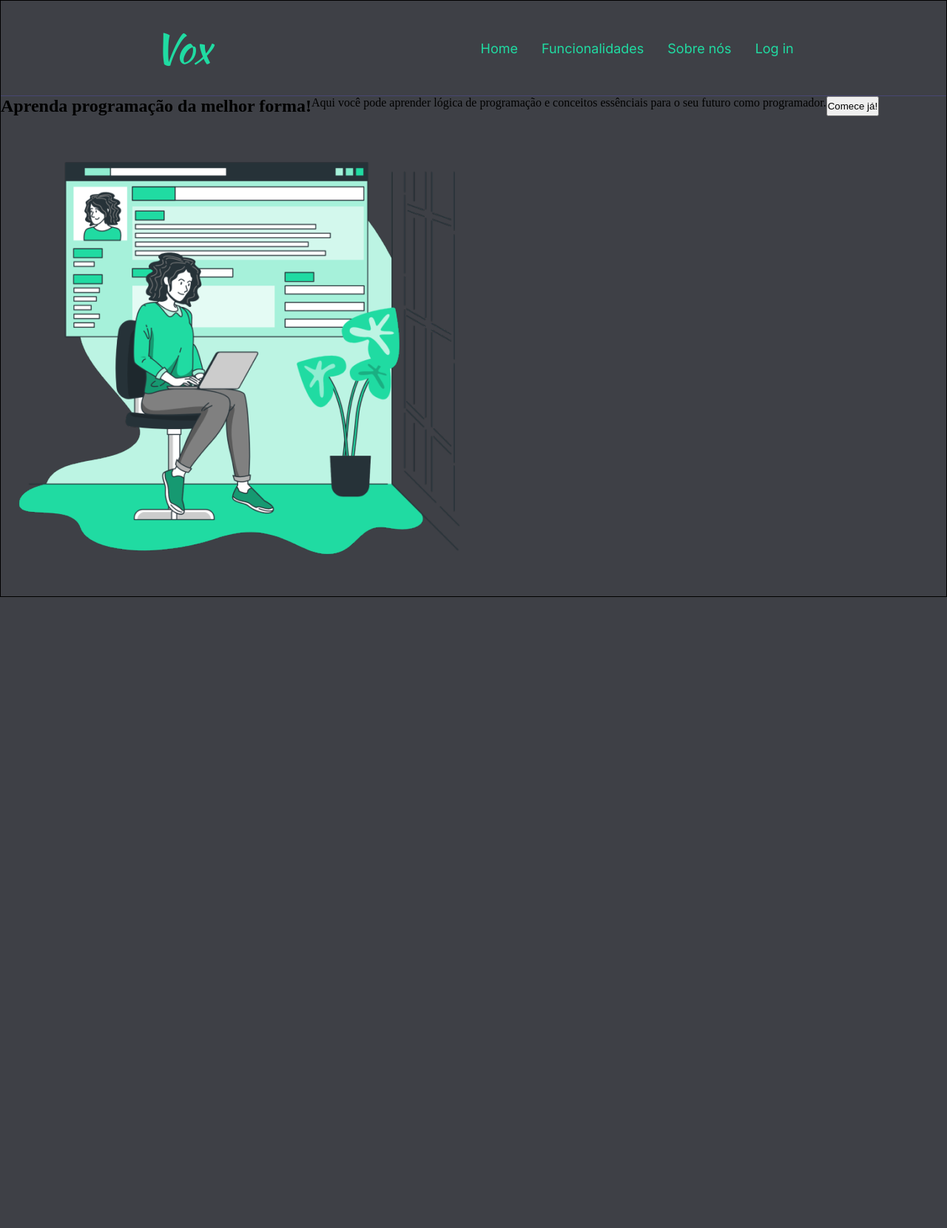
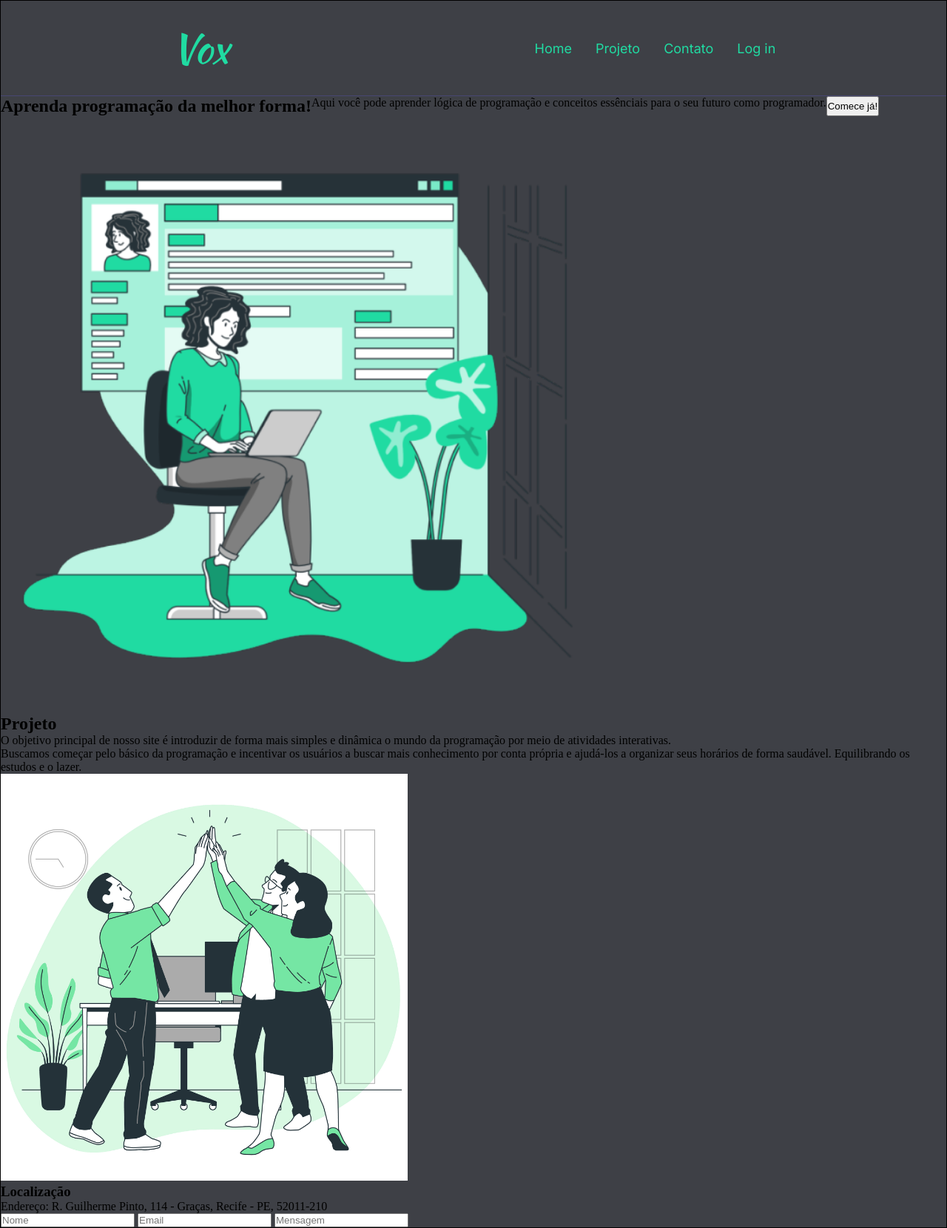
Before and after one commit to Leticia74280/VoxStudy, a plain HTML site: page index.html in a window 1280 px wide. Shown: the whole page at 74% size. Before the commit the page ends 807 px from the top, so only its background shows below. Drawn offline with Linux system fonts and the light colour scheme; a web font is replaced by a local one.

Commit message:
Update index.html

```diff
--- a/index.html
+++ b/index.html
@@ -15,24 +15,58 @@
     <header class="cabecalho">
      <p class="cabecalho-vox">Vox</p>
      <nav class="cabecalho-menu" >
-        <a class="cabecalho-menu-item" >Home</a>
-        <a class="cabecalho-menu-item" >Funcionalidades</a>
-        <a class="cabecalho-menu-item" >Sobre nós</a>
-        <a class="cabecalho-menu-item" >Log in</a>
+        <a class="cabecalho-menu-item" href="#inicio" >Home</a>
+        <a class="cabecalho-menu-item" href="#sobre" >Projeto</a>
+        <a class="cabecalho-menu-item" href="#footer" >Contato</a>
+        <a class="cabecalho-menu-item login_btn" >Log in</a>
      </nav>
     </header>
 
-    <main class="conteudo">
-        <section class="conteudo-principal">
+    <main class="conteudo" id="inicio">
+        <section class="conteudo-principal" >
             <div class="conteudo-principal-escrito">
                 <h1 class="conteudo-principal-escrito-titulo">Aprenda programação
                     da melhor forma!</h1>
                     <p class="conteudo-principal-escrito-subtitulo">Aqui você pode aprender lógica de programação e conceitos essênciais para o seu futuro como programador.</p>
                     <button class="conteudo-principal-botao">Comece já!</button>
             </div>
-            <img class="conteudo-principal" src="img\Online_page-bro_1.png" alt="mulher estudando para programação">
+            <div class="imagem">
+                <img class="" src="img\Online_page-bro_1.png" alt="mulher estudando para programação" width="800">
+            </div>
+        </section>
+        <section id="sobre" >
+            <div class="membros">
+            </div>
+            <div class="sobre_content">
+                <h1 class="sobre_title">Projeto</h1>
+                <p class="conteudo-principal-escrito-subtitulo">O objetivo principal de nosso site é introduzir de forma mais simples e dinâmica o mundo da programação por meio de atividades interativas.</p>
+                <p class="conteudo-principal-escrito-subtitulo"> Buscamos começar pelo básico da programação e incentivar os usuários a buscar mais conhecimento por conta própria e ajudá-los a organizar seus horários de forma saudável. Equilibrando os estudos e o lazer.</p>
+            </div>
+            <img src="img/7809433.jpg" alt="" width="550px">
         </section>
     </main>
+    <footer>
+        <section class="footer_content" id="footer">
+            <div class="local">
+               <div class="local_text">
+                <h3>Localização</h3>
+                <p>Endereço: R. Guilherme Pinto, 114 - Graças, Recife - PE, 52011-210</p>
+               </div>
+               <div class="form_content">
+                <label for="name">
+                    <input type="text" name="name" id="name" placeholder="Nome">
+                </label>
+                <label for="email">
+                    <input type="text" name="email" id="email" placeholder="Email">
+                </label>
+                <label for="message">
+                    <input type="text" name="message" id="message" placeholder="Mensagem">
+                </label>
+               </div>
+            </div>
+            <div class="bottom_content"></div>
+        </section>
+    </footer>
 </body>
-
+<script src="index.js"></script>
 </html>
```
